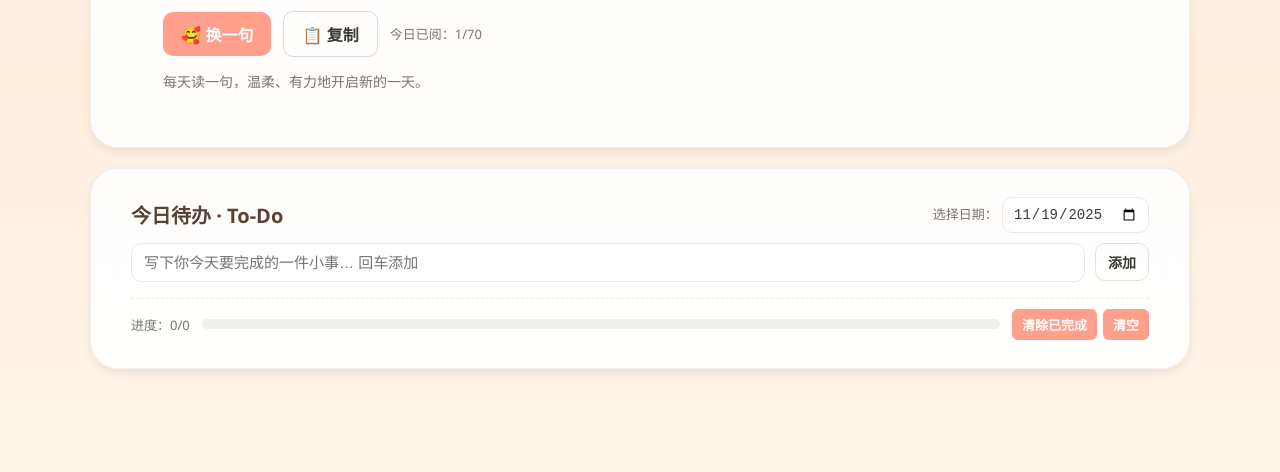
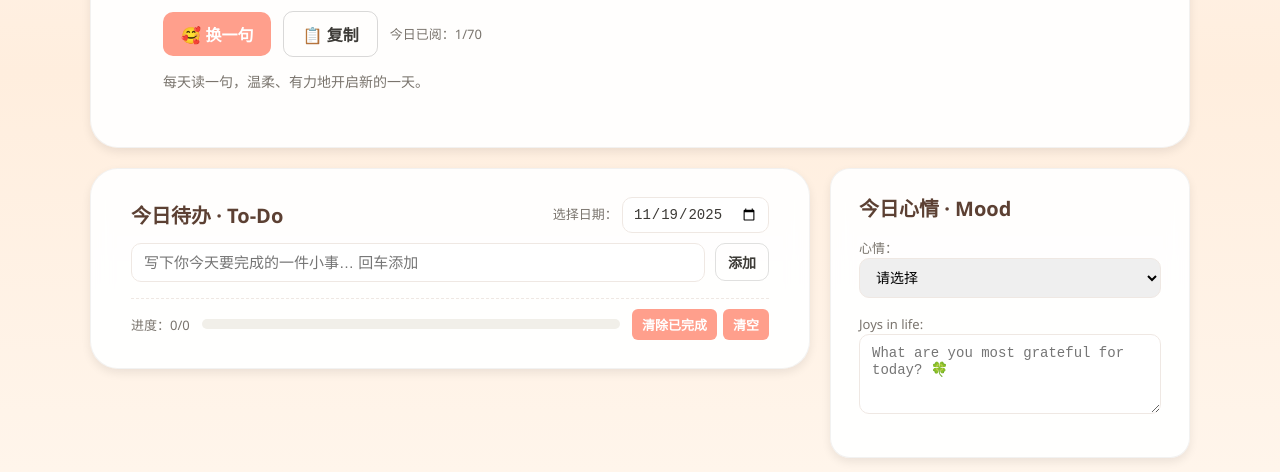
Before and after one commit to ShuangyiHu/random-affirmations, a plain HTML site: page index.html in a window 1280 px wide. Shown: the part 328-800 px from the top of the page. Drawn offline with Linux system fonts and the light colour scheme.

Commit message:
Add diary section

```diff
--- a/index.html
+++ b/index.html
@@ -290,6 +290,65 @@
         width: 0%;
         transition: width 0.25s ease;
       }
+      /* ===== 两卡片并排布局 ===== */
+      .flex-row {
+        display: flex;
+        gap: 20px;
+        flex-wrap: wrap;
+      }
+
+      .flex-left {
+        flex: 2; /* Todo 更大 */
+      }
+
+      .flex-right {
+        flex: 1; /* 心情卡片更小 */
+        min-width: 260px;
+      }
+
+      /* ===== 心情卡片样式 ===== */
+      .mood-card {
+        background: var(--card);
+        backdrop-filter: blur(10px);
+        border: 1px solid rgba(0, 0, 0, 0.05);
+        border-radius: 20px;
+        padding: 24px 28px;
+        box-shadow: 0 4px 10px rgba(0, 0, 0, 0.08);
+      }
+
+      .mood-title {
+        font-size: 20px;
+        color: #5c4033;
+        margin: 0 0 14px;
+        font-weight: 700;
+      }
+
+      .mood-label {
+        font-size: 13px;
+        color: var(--muted);
+        margin-bottom: 4px;
+      }
+
+      .mood-select,
+      .mood-text {
+        width: 100%;
+        border: 1px solid var(--line);
+        border-radius: 10px;
+        padding: 10px 12px;
+        font-size: 14px;
+        margin-bottom: 14px;
+      }
+
+      .mood-text {
+        height: 80px;
+        resize: vertical;
+      }
+
+      .mood-select:focus,
+      .mood-text:focus {
+        border-color: var(--ring);
+        box-shadow: 0 0 0 2px #f88c7530;
+      }
     </style>
   </head>
   <body>
@@ -316,6 +375,8 @@
         <footer>每天读一句，温柔、有力地开启新的一天。</footer>
       </div>
 
+      <div class="flex-row">
+        <div class="flex-left">
           <!-- Todo Card -->
           <div class="card todo-card" id="todoCard">
             <div class="todo-head">
@@ -340,6 +401,33 @@
               <div class="todo-actions">
                 <button id="clearDone" class="btn-ghost">清除已完成</button>
                 <button id="clearAll" class="btn-ghost">清空</button>
+              </div>
+            </div>
+          </div>
+        </div>
+
+        <!-- 右 —— Mood -->
+        <div class="flex-right">
+          <div class="mood-card">
+            <h3 class="mood-title">今日心情 · Mood</h3>
+
+            <label class="mood-label">心情：</label>
+            <select id="moodSelect" class="mood-select">
+              <option value="">请选择</option>
+              <option>😊 开心</option>
+              <option>😌 平静</option>
+              <option>😢 难过</option>
+              <option>😤 生气</option>
+              <option>😟 鸭力大</option>
+              <option>🤩 兴奋</option>
+            </select>
+
+            <label class="mood-label">Joys in life: </label>
+            <textarea
+              id="moodText"
+              class="mood-text"
+              placeholder="What are you most grateful for today? 🍀"
+            ></textarea>
           </div>
         </div>
       </div>
```
Lines whose indentation alone changed are shown as unchanged.
